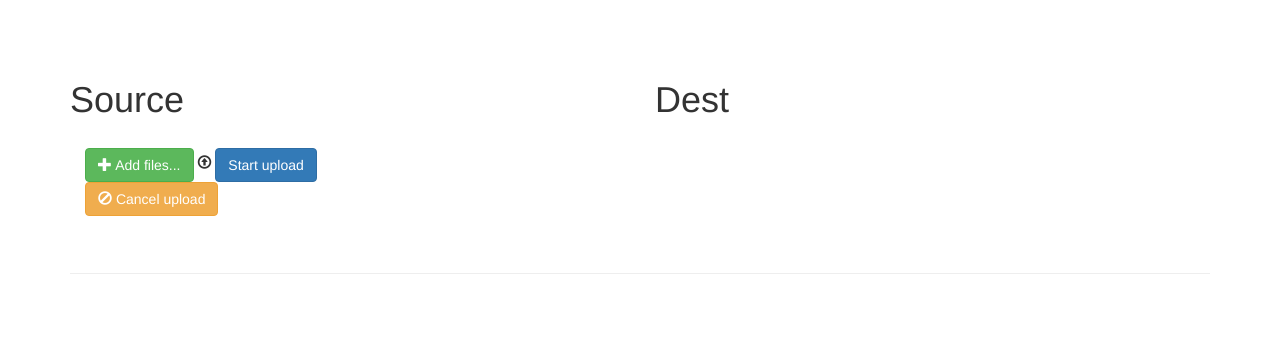
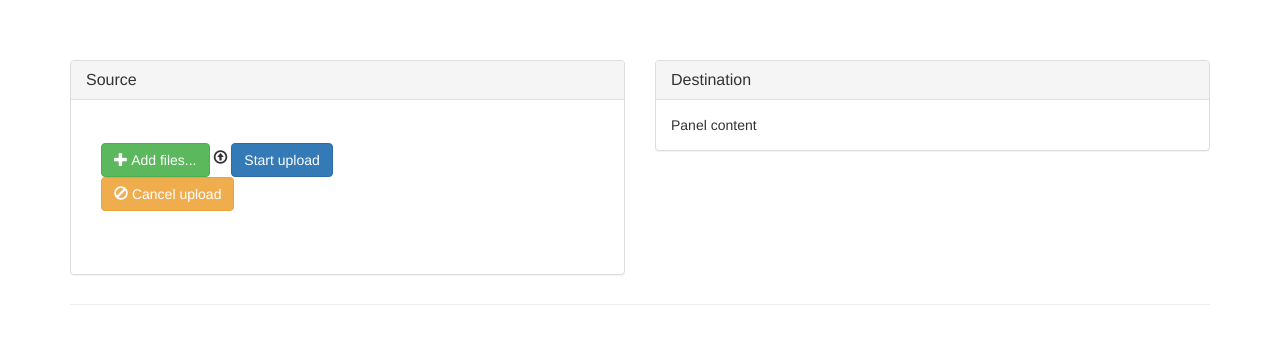
Before and after one commit to Qumulo/file_transfer_tool, a Flask app: page / in a window 1280 px wide. Shown: the part 52-396 px from the top of the page. Run offline with Flask 2, Linux system fonts and the light colour scheme; the visitor is signed in with stand-in values (Sample User, id 1); data comes from the database, SQL or seed files in the repository; some libraries are stand-ins or nearby versions.

Commit message:
WIP and cleanup

```diff
--- a/app/templates/index.html
+++ b/app/templates/index.html
@@ -5,93 +5,24 @@
 
 
 {% block page_content %}
-
+<link rel="stylesheet" href="{{ url_for('static', filename='css/dropzone.css') }}">
+<link rel="stylesheet" href="{{ url_for('static', filename='css/main.css') }}">
 <script src="https://code.jquery.com/jquery-2.1.4.min.js"></script>
-
-<link rel="stylesheet" href="{{ url_for('static', filename='css/dropzone.css') }}">
 <script src="{{ url_for('static', filename='javascript/dropzone.js') }}"></script>
-<!-- <script src="{{ url_for('static', filename='javascript/dropzone-custom.js') }}"></script> -->
-
-
-<!-- <script src="{{ url_for('static', filename='javascript/dropfolder.js') }}"></script>
-<link rel="stylesheet" href="{{ url_for('static', filename='css/tree-box.css') }}"> -->
-
-<style>
-    html, body {
-      height: 100%;
-    }
-    #actions {
-      margin: 2em 0;
-    }
-
-
-    /* Mimic table appearance */
-    div.table {
-      display: table;
-    }
-    div.table .file-row {
-      display: table-row;
-    }
-    div.table .file-row > div {
-      display: table-cell;
-      vertical-align: top;
-      border-top: 1px solid #ddd;
-      padding: 8px;
-    }
-    div.table .file-row:nth-child(odd) {
-      background: #f9f9f9;
-    }
-
-
-
-    /* The total progress gets shown by event listeners */
-    #total-progress {
-      opacity: 0;
-      transition: opacity 0.3s linear;
-    }
-
-    /* Hide the progress bar when finished */
-    #previews .file-row.dz-success .progress {
-      opacity: 0;
-      transition: opacity 0.3s linear;
-    }
-
-    /* Hide the delete button initially */
-    #previews .file-row .delete {
-      display: none;
-    }
-
-    /* Hide the start and cancel buttons and show the delete button */
-
-    #previews .file-row.dz-success .start,
-    #previews .file-row.dz-success .cancel {
-      display: none;
-    }
-    #previews .file-row.dz-success .delete {
-      display: block;
-    }
-
-
-  </style>
-
 
 <div class="page-header">
     {% if current_user.is_authenticated %}
     <div class="row">
         <div class="col-xs-6">
-            <h1>Source</h1>
-<!--             <form action="/upload-target" class="dropzone"></form>
-            <button id="clear-logs" class="buttonesque" type="button">Clear</button> -->
+
+            <div class="panel panel-default">
+              <div class="panel-heading">
+                <h2 class="panel-title">Source</h2>
+              </div>
+              <div class="panel-body">
             <div id="actions" class="row">
 
               <div class="col-lg-7">
-
-                <!-- <div id="dropzone">DropZone</div> -->
-
-                <!-- The fileinput-button span is used to style the file input field as button -->
-<!--                 <form action="/upload-target" class="drop-area">
-                    <input type="file" id="file_input" webkitdirectory="" directory="">
-                </form> -->
                 <input type="file" id="my_folder" webkitdirectory="" directory="" style="display:none">
 
                 <span id="get_folder" class="btn btn-success fileinput-button" webkitdirectory="" directory="">
@@ -154,10 +85,23 @@
 
 
             </div>
+              </div>
+            </div>
+
+
+
+
 
         </div>
         <div class="col-xs-6">
-            <h1>Dest</h1>
+            <div class="panel panel-default">
+              <div class="panel-heading">
+                <h2 class="panel-title">Destination</h2>
+              </div>
+              <div class="panel-body">
+                Panel content
+              </div>
+            </div>
         </div>
     </div>
     {% else %}
```
Also changed, not shown: app/static/css/main.css (added, +53 -0 lines).
